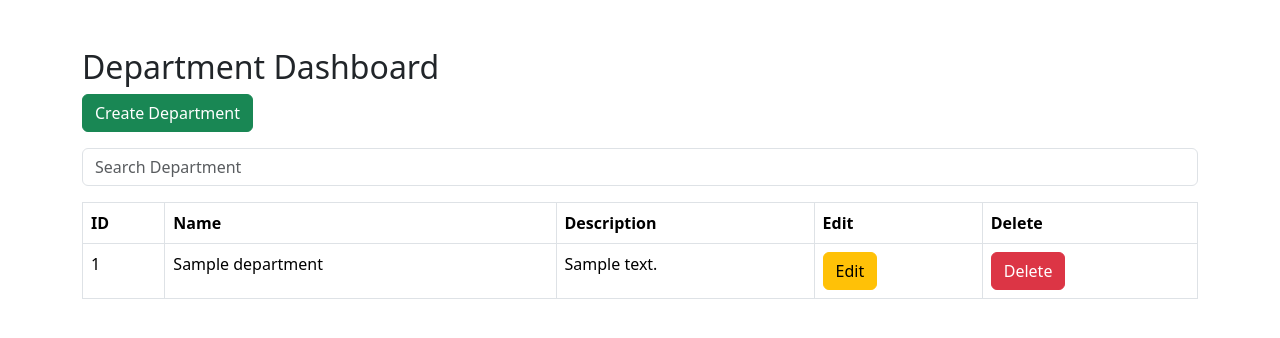
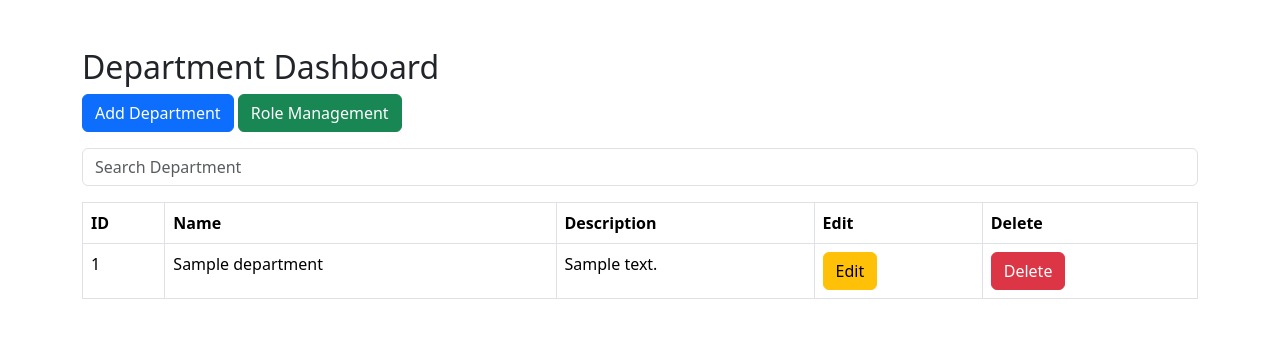
Before and after one commit to ShirkeParth/HRM, a Django app: page / in a window 1280 px wide. Shown: the top 338 px of the page. Run offline with Django 5.2, Linux system fonts and the light colour scheme; tables that the repository leaves empty hold one stand-in row (values such as "Sample post").

Commit message:
Added navigation between Department and Role dashboards

```diff
--- a/templates/department/dashboard.html
+++ b/templates/department/dashboard.html
@@ -14,10 +14,15 @@
 
 <h2>Department Dashboard</h2>
 
-<a href="{% url 'create_department' %}"
-class="btn btn-success mb-3">
-Create Department
-</a>
+<div class="mb-3">
+    <a href="{% url 'create_department' %}" class="btn btn-primary">
+        Add Department
+    </a>
+
+    <a href="{% url 'role_dashboard' %}" class="btn btn-success">
+        Role Management
+    </a>
+</div>
 
 <form method="GET">
 
```
